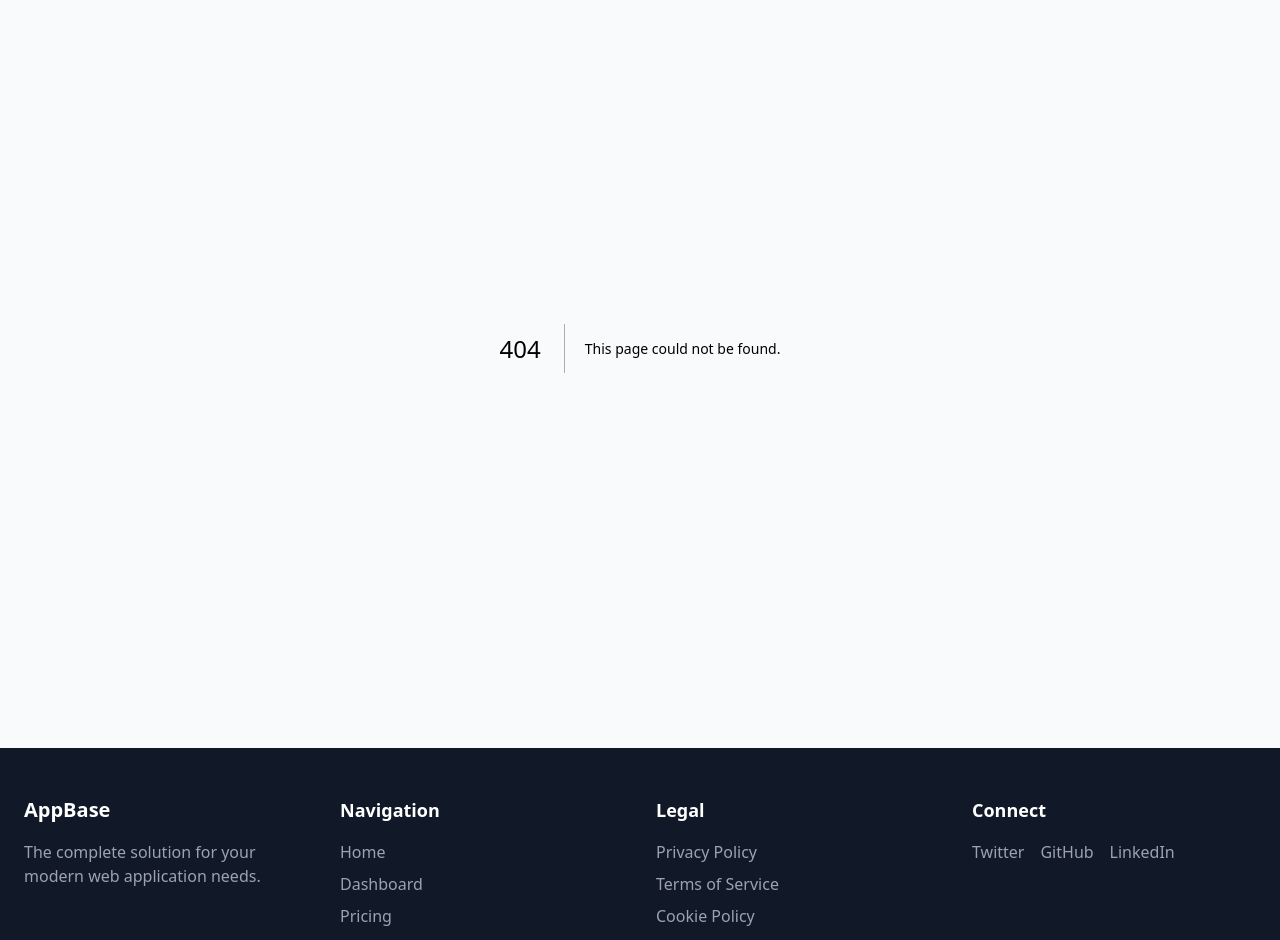
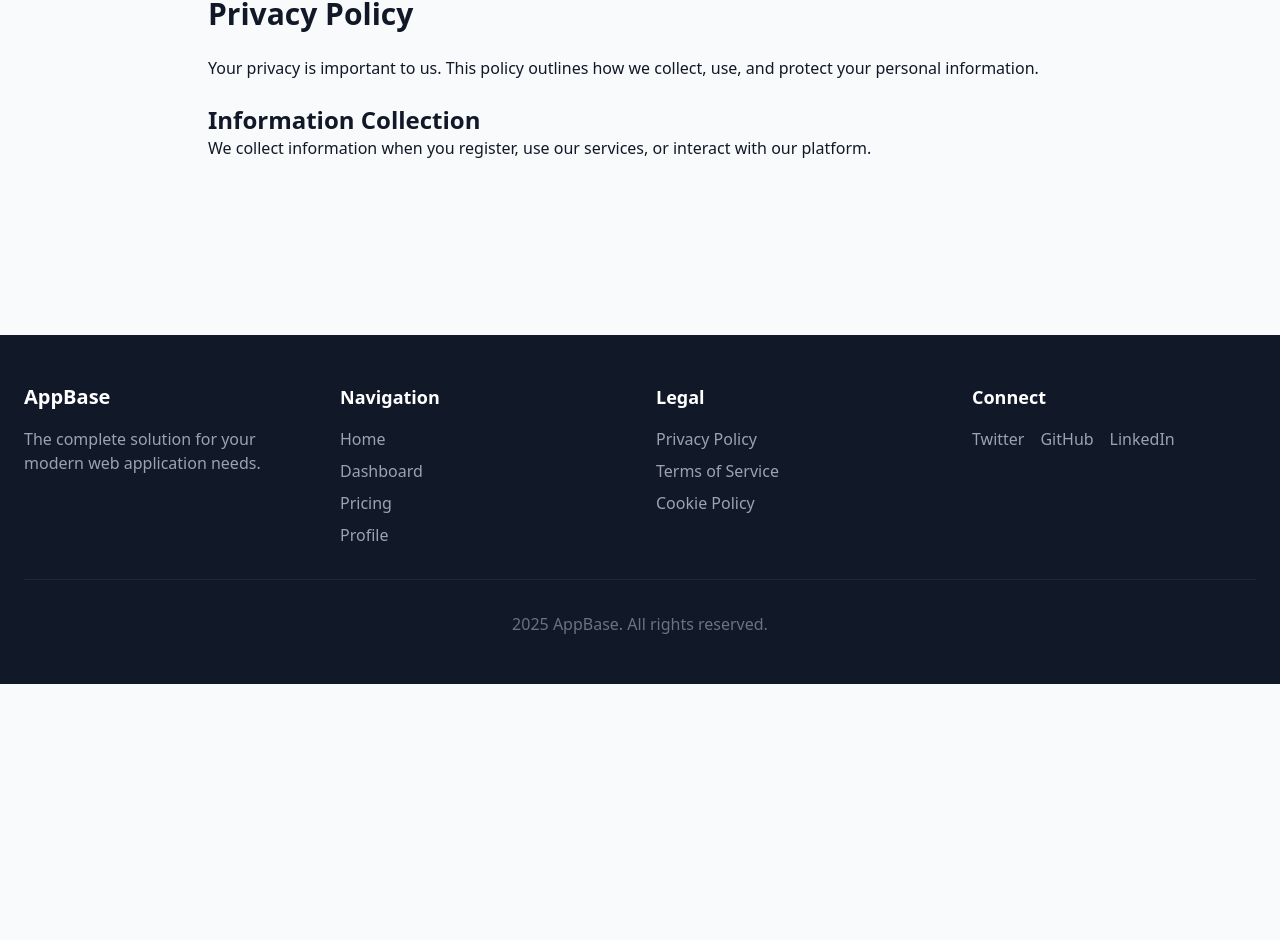
Before and after one commit to dsa157/appBase, a Next.js app in the folder next-app/: page /legal/privacy in a window 1280 px wide. Before the commit this address had no page. Shown: the part 116-1056 px from the top of the page. After the commit the page ends 800 px from the top, so only its background shows below. Built offline with nearby package versions, Linux system fonts and the light colour scheme.

Commit message:
feat: Add legal pages and footer updates

```diff
--- a/next-app/app/components/Footer.tsx
+++ b/next-app/app/components/Footer.tsx
@@ -1,48 +1,46 @@
+import Link from 'next/link';
+
 export default function Footer() {
   return (
-    <footer className="bg-gray-800 text-white py-12">
-      <div className="container mx-auto px-4">
+    <footer className="bg-gray-900 text-white py-12">
+      <div className="max-w-7xl mx-auto px-6">
         <div className="grid grid-cols-1 md:grid-cols-4 gap-8">
           <div>
-            <h3 className="text-lg font-semibold mb-4">Company</h3>
+            <h3 className="text-xl font-bold mb-4">AppBase</h3>
+            <p className="text-gray-400">
+              The complete solution for your modern web application needs.
+            </p>
+          </div>
+          <div>
+            <h4 className="text-lg font-semibold mb-4">Navigation</h4>
             <ul className="space-y-2">
-              <li><a href="#" className="hover:text-gray-300">About Us</a></li>
-              <li><a href="#" className="hover:text-gray-300">Careers</a></li>
-              <li><a href="#" className="hover:text-gray-300">Blog</a></li>
+              <li><Link href="/" className="text-gray-400 hover:text-white transition-colors">Home</Link></li>
+              <li><Link href="/dashboard" className="text-gray-400 hover:text-white transition-colors">Dashboard</Link></li>
+              <li><Link href="/pricing" className="text-gray-400 hover:text-white transition-colors">Pricing</Link></li>
+              <li><Link href="/profile" className="text-gray-400 hover:text-white transition-colors">Profile</Link></li>
             </ul>
           </div>
-
           <div>
-            <h3 className="text-lg font-semibold mb-4">Legal</h3>
+            <h4 className="text-lg font-semibold mb-4">Legal</h4>
             <ul className="space-y-2">
-              <li><a href="#" className="hover:text-gray-300">Terms of Service</a></li>
-              <li><a href="#" className="hover:text-gray-300">Privacy Policy</a></li>
-              <li><a href="#" className="hover:text-gray-300">Cookie Policy</a></li>
+              <li><Link href="/legal/privacy" className="text-gray-400 hover:text-white transition-colors">Privacy Policy</Link></li>
+              <li><Link href="/legal/terms" className="text-gray-400 hover:text-white transition-colors">Terms of Service</Link></li>
+              <li><Link href="/legal/cookie" className="text-gray-400 hover:text-white transition-colors">Cookie Policy</Link></li>
             </ul>
           </div>
-
           <div>
-            <h3 className="text-lg font-semibold mb-4">Support</h3>
-            <ul className="space-y-2">
-              <li><a href="#" className="hover:text-gray-300">FAQ</a></li>
-              <li><a href="#" className="hover:text-gray-300">Contact Us</a></li>
-              <li><a href="#" className="hover:text-gray-300">Help Center</a></li>
-            </ul>
-          </div>
-
-          <div>
-            <h3 className="text-lg font-semibold mb-4">Connect</h3>
+            <h4 className="text-lg font-semibold mb-4">Connect</h4>
             <div className="flex space-x-4">
-              <a href="#" className="hover:text-gray-300">Twitter</a>
-              <a href="#" className="hover:text-gray-300">Facebook</a>
-              <a href="#" className="hover:text-gray-300">Instagram</a>
-              <a href="#" className="hover:text-gray-300">LinkedIn</a>
+              {['Twitter', 'GitHub', 'LinkedIn'].map((social) => (
+                <a key={social} href="#" className="text-gray-400 hover:text-white transition-colors">
+                  {social}
+                </a>
+              ))}
             </div>
           </div>
         </div>
-
-        <div className="mt-12 pt-8 border-t border-gray-700 text-center text-gray-400">
-          <p>© {new Date().getFullYear()} Your Company. All rights reserved.</p>
+        <div className="border-t border-gray-800 mt-8 pt-8 text-center text-gray-500">
+          <p> {new Date().getFullYear()} AppBase. All rights reserved.</p>
         </div>
       </div>
     </footer>
--- a/next-app/app/layout.tsx
+++ b/next-app/app/layout.tsx
@@ -1,6 +1,7 @@
 import './globals.css';
 import type { Metadata } from 'next';
 import Header from './components/Header';
+import Footer from './components/Footer';
 
 export const metadata: Metadata = {
   title: 'AppBase | Modern Web Solutions',
@@ -19,55 +20,7 @@ export default function RootLayout({
         <main className="flex-grow">
           {children}
         </main>
-        <footer className="bg-gray-900 text-white py-12">
-          <div className="max-w-7xl mx-auto px-6">
-            <div className="grid grid-cols-1 md:grid-cols-4 gap-8">
-              <div>
-                <h3 className="text-xl font-bold mb-4">AppBase</h3>
-                <p className="text-gray-400">
-                  The complete solution for your modern web application needs.
-                </p>
-              </div>
-              <div>
-                <h4 className="text-lg font-semibold mb-4">Navigation</h4>
-                <ul className="space-y-2">
-                  {['Home', 'Dashboard', 'Pricing', 'Profile'].map((item) => (
-                    <li key={item}>
-                      <a href={`/${item.toLowerCase()}`} className="text-gray-400 hover:text-white transition-colors">
-                        {item}
-                      </a>
-                    </li>
-                  ))}
-                </ul>
-              </div>
-              <div>
-                <h4 className="text-lg font-semibold mb-4">Legal</h4>
-                <ul className="space-y-2">
-                  {['Privacy Policy', 'Terms of Service', 'Cookie Policy'].map((item) => (
-                    <li key={item}>
-                      <a href="#" className="text-gray-400 hover:text-white transition-colors">
-                        {item}
-                      </a>
-                    </li>
-                  ))}
-                </ul>
-              </div>
-              <div>
-                <h4 className="text-lg font-semibold mb-4">Connect</h4>
-                <div className="flex space-x-4">
-                  {['Twitter', 'GitHub', 'LinkedIn'].map((social) => (
-                    <a key={social} href="#" className="text-gray-400 hover:text-white transition-colors">
-                      {social}
-                    </a>
-                  ))}
-                </div>
-              </div>
-            </div>
-            <div className="border-t border-gray-800 mt-8 pt-8 text-center text-gray-500">
-              <p> {new Date().getFullYear()} AppBase. All rights reserved.</p>
-            </div>
-          </div>
-        </footer>
+        <Footer />
       </body>
     </html>
   );
--- /dev/null
+++ b/next-app/app/legal/cookie/page.tsx
@@ -0,0 +1,12 @@
+export default function CookiePage() {
+  return (
+    <div className="max-w-4xl mx-auto py-12 px-4">
+      <h1 className="text-3xl font-bold mb-6">Cookie Policy</h1>
+      <div className="prose prose-lg">
+        <p>We use cookies to enhance your experience on our platform.</p>
+        <h2 className="text-2xl font-semibold mt-6">Cookie Types</h2>
+        <p>We use both session and persistent cookies for functionality and analytics.</p>
+      </div>
+    </div>
+  );
+}
--- /dev/null
+++ b/next-app/app/legal/privacy/page.tsx
@@ -0,0 +1,12 @@
+export default function PrivacyPage() {
+  return (
+    <div className="max-w-4xl mx-auto py-12 px-4">
+      <h1 className="text-3xl font-bold mb-6">Privacy Policy</h1>
+      <div className="prose prose-lg">
+        <p>Your privacy is important to us. This policy outlines how we collect, use, and protect your personal information.</p>
+        <h2 className="text-2xl font-semibold mt-6">Information Collection</h2>
+        <p>We collect information when you register, use our services, or interact with our platform.</p>
+      </div>
+    </div>
+  );
+}
--- /dev/null
+++ b/next-app/app/legal/terms/page.tsx
@@ -0,0 +1,12 @@
+export default function TermsPage() {
+  return (
+    <div className="max-w-4xl mx-auto py-12 px-4">
+      <h1 className="text-3xl font-bold mb-6">Terms of Service</h1>
+      <div className="prose prose-lg">
+        <p>By using our services, you agree to these terms and conditions.</p>
+        <h2 className="text-2xl font-semibold mt-6">User Responsibilities</h2>
+        <p>You agree to use our services lawfully and not to violate any applicable regulations.</p>
+      </div>
+    </div>
+  );
+}
```
